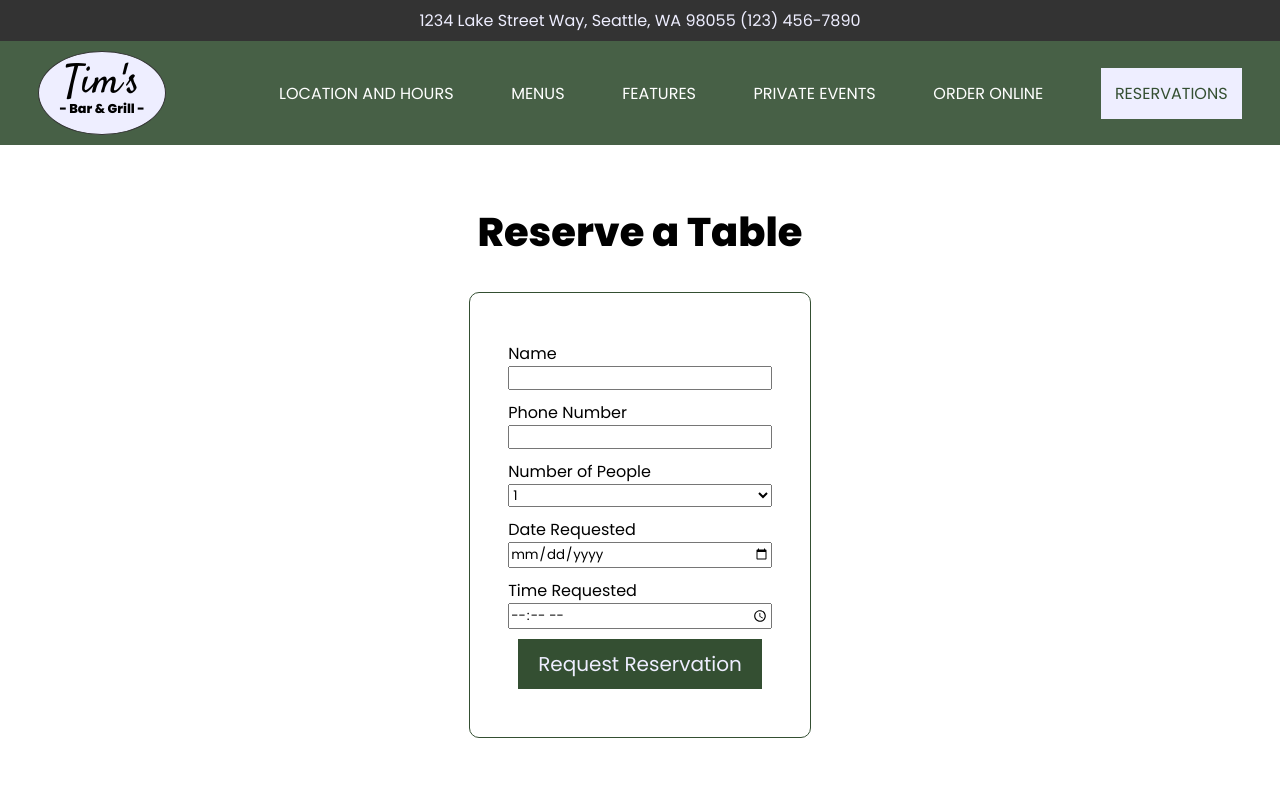
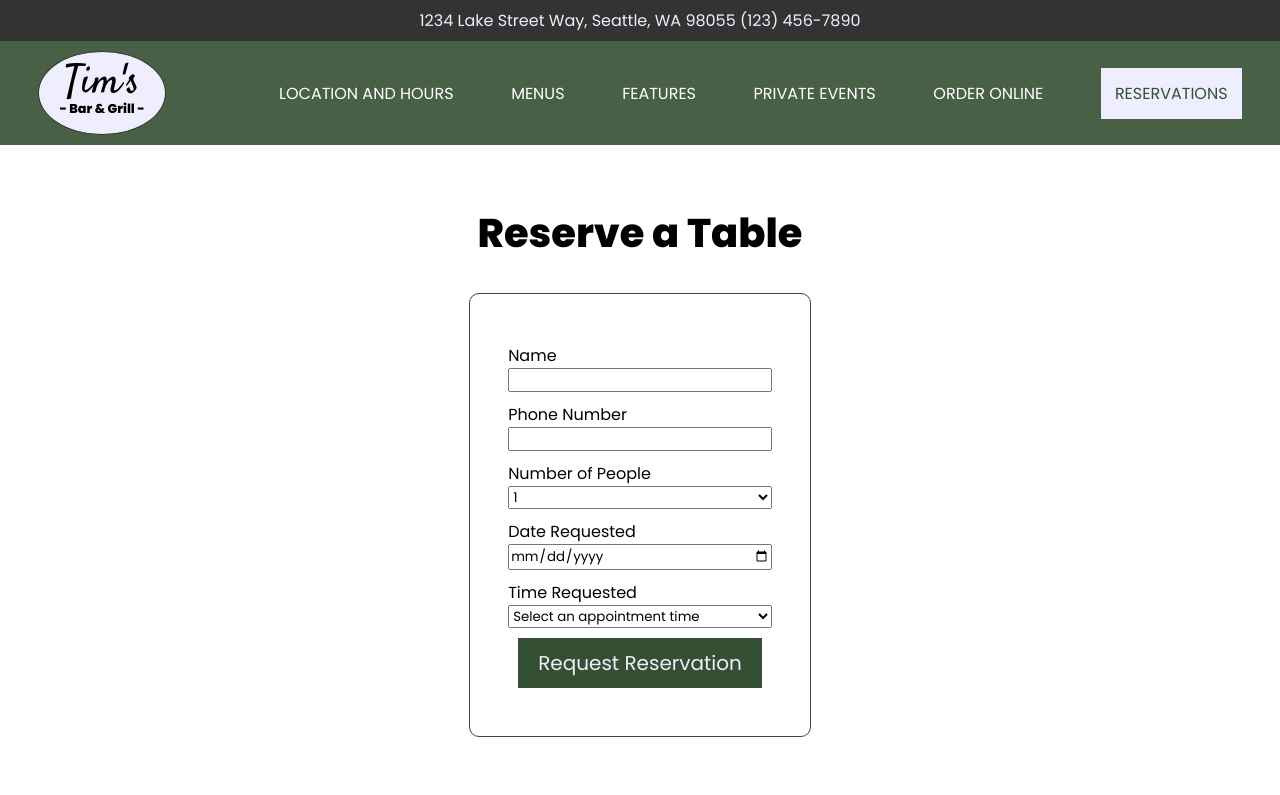
Before and after one commit to Thleonard13/TimsBarAndGrill, a plain HTML site: page pages/reservations.html in a window 1280 px wide. Shown: the top 795 px of the page. Drawn offline with Linux system fonts and the light colour scheme.

Commit message:
reservation form updated

```diff
--- a/mobileMenu.js
+++ b/mobileMenu.js
@@ -2,11 +2,7 @@ const mobileIcon = document.querySelector('#mobile')
 const headerLinks = document.querySelector('.header-links')
 
 const toggleMobileMenu = () => {
-    console.log('Clicked mobile Menu!')
     headerLinks.classList.toggle('menu-active')
-    console.log(headerLinks)
-
 }
 
 mobileIcon.addEventListener('click', toggleMobileMenu)
-console.log(mobileIcon)
--- a/pages/reservations.html
+++ b/pages/reservations.html
@@ -13,6 +13,7 @@
     <script src="https://kit.fontawesome.com/cc65d92689.js" crossorigin="anonymous"></script>
     <script src="../mobileMenu.js" type="module" defer></script>
     <title>Tim's Bar & Grill</title>
+    <link rel="icon" type="image/x-icon" href="../images/favicon.png">
 </head>
 <body>
     <header>
@@ -37,11 +38,11 @@
     </header>
     <main class="reservations-page">
         <h2>Reserve a Table</h2>
-        <form>
+        <form id="appointment-form">
             <label for ="name">Name</label>
             <input type="text" id="name" name="name" required/>
             <label for="phone">Phone Number</label>
-            <input type="tel" id="phone" name="phone" pattern="[0-9]{3}-[0-9]{2}-[0-9]{3}" required/>
+            <input type="tel" id="phone" name="phone" required/>
             <label>Number of People</label>
             <select>
                 <option>1</option>
@@ -56,8 +57,33 @@
             <label for="date">Date Requested</label>
             <input type="date" name="date" id="date" required/>
             <label for="time">Time Requested</label>
-            <input type="time" name="time" id="time" min="10:00" max="21:00" required/>
-            <button>Request Reservation</button>
+            <select id="appointment-time">
+                <option value="">Select an appointment time</option>
+                <option value="10:00 AM">10:00 AM</option>
+                <option value="10:30 AM">10:30 AM</option>
+                <option value="11:00 AM">11:00 AM</option>
+                <option value="11:30 AM">11:30 AM</option>
+                <option value="12:00 PM">12:00 PM</option>
+                <option value="12:30 PM">12:30 PM</option>
+                <option value="1:00 PM">1:00 PM</option>
+                <option value="1:30 PM">1:30 PM</option>
+                <option value="2:00 PM">2:00 PM</option>
+                <option value="2:30 PM">2:30 PM</option>
+                <option value="3:00 PM">3:00 PM</option>
+                <option value="3:30 PM">3:30 PM</option>
+                <option value="4:00 PM">4:00 PM</option>
+                <option value="4:30 PM">4:30 PM</option>
+                <option value="5:00 PM">5:00 PM</option>
+                <option value="5:30 PM">5:30 PM</option>
+                <option value="6:00 PM">6:00 PM</option>
+                <option value="6:30 PM">6:30 PM</option>
+                <option value="7:00 PM">7:00 PM</option>
+                <option value="7:30 PM">7:30 PM</option>
+                <option value="8:00 PM">8:00 PM</option>
+                <option value="8:30 PM">8:30 PM</option>
+                <option value="9:00 PM">9:00 PM</option>
+              </select>
+            <button type="submit" id="reserve-btn">Request Reservation</button>
         </form>
     </main>
     <footer>
@@ -72,5 +98,25 @@
             <li><a href="thanks.html">Join E-Club</a></li>
         </ul>
     </footer>
+    <!-- Logic for the reservation submit button -->
+    <script>
+        const reserveBtn = document.querySelector("#reserve-btn");
+        const appointmentForm = document.querySelector("#appointment-form");
+
+        const handleReservation = (event) => {
+          event.preventDefault();
+
+          // Check if the form is valid
+          if (appointmentForm.checkValidity()) {
+            alert(
+              "Your request has been submitted. We will call you as soon as possible to confirm your reservation. Thanks!"
+            );
+          } else {
+            appointmentForm.reportValidity();
+          }
+        };
+
+        reserveBtn.addEventListener("click", handleReservation);
+      </script>
 </body>
 </html>
--- a/script.js
+++ b/script.js
@@ -5,6 +5,7 @@ const lunchBtn = document.getElementById('lunch-btn')
 const dinnerBtn = document.getElementById('dinner-btn')
 const domMenu = document.getElementById('menu')
 
+//  toggles the menu page between breakfast, lunch, and dinner
 const togglesMenus = (menu, menuName) => {
     let menuItems = document.querySelectorAll('.menu-item')
     menuItems.forEach(item => item.remove())
--- a/styles.css
+++ b/styles.css
@@ -66,6 +66,8 @@
   .section-padding {
       padding: 5vw;
   }
+
+  /* GLOBAL HEADER STYLINGS */
 
   header {
     z-index: 4;
@@ -137,6 +139,8 @@
       display: none;
   }
 
+  /* HERO SECTION STYLINGS */
+
   #hero {
       height: 100vh;
       position: relative;
@@ -172,6 +176,8 @@
     bottom: -40px;
     margin: auto;
   }
+
+  /* HOME PAGE STYLINGS */
 
   #banner {
       text-align: center;
```
Also changed, not shown: pages/events.html (+2 -1 lines), pages/features.html (+2 -1 lines), pages/index.html (+1 -0 lines), pages/location.html (+2 -1 lines), pages/menus.html (+2 -1 lines), pages/order.html (+2 -1 lines), pages/thanks.html (+2 -1 lines), images/favicon.png (added), 1 other file.
